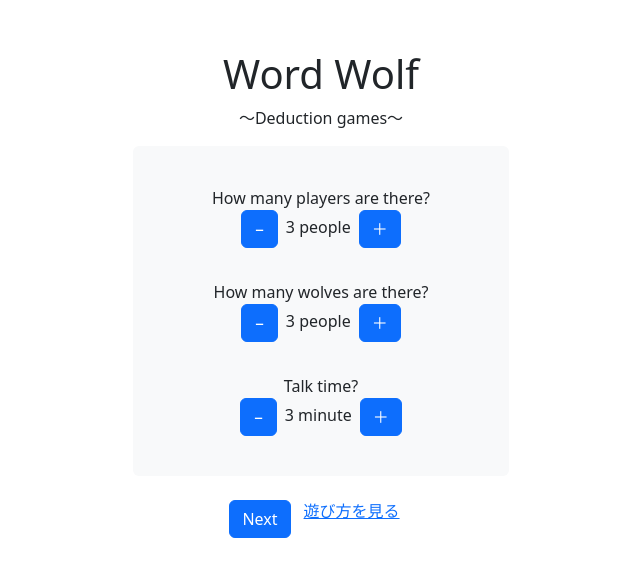
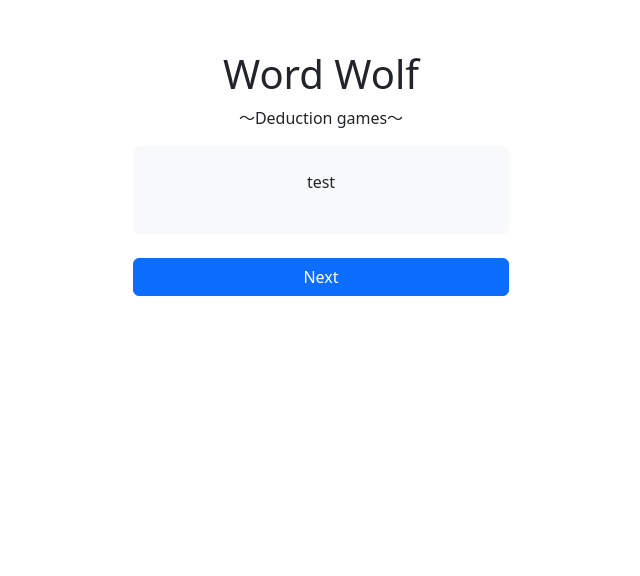
Before and after one commit to y-hashikura/wordwolf, a React (Create React App) app in the folder frontend/react_project/: page / in a window 1280 px wide. Both pictures are taken after a click on the button "Next". Shown: the top 576 px of the page, without its empty margins (319-959 px from the left). Built offline with nearby package versions, Linux system fonts and the light colour scheme.

Commit message:
[update] Context APIの活用による画面遷移/その他関連部分のリファクタリング

```diff
--- a/frontend/react_project/src/App.js
+++ b/frontend/react_project/src/App.js
@@ -1,23 +1,27 @@
-import React, { useState } from 'react';
-import GameSetupPage from './pages/GameSetupPage';
+import React, { useState , createContext} from 'react';
+import { GameSetupPage, PlayersInputPage} from './pages';
+import { usePlayers, useWolves, useTalkTime, useStepUp } from './hooks'
+
+// Context API
+export const GameContext = createContext();
 
 const App = () => {
-  const [currentPage, setCurrentPage] = useState('setup');  // 初期ページを設定
-
-  const renderPage = () => {
-    switch (currentPage) {
-      case 'setup':
-        return <GameSetupPage setCurrentPage={setCurrentPage} />;
-      default:
-        return <GameSetupPage setCurrentPage={setCurrentPage} />;
-    }
-  };
+  // カスタムフック
+  const { players, increasePlayers, decreasePlayers } = usePlayers();
+  const { wolves, increaseWolves, decreaseWolves } = useWolves();
+  const { talkTime, increaseTalkTime, decreaseTalkTime } = useTalkTime();
+  const { stepUps, increaseStepUps, decreaseStepUps } = useStepUp(); // 現在の状態を管理するステータス
 
   return (
-    <div>
-      {/* 初期ページとして設定ページを表示 */}
-      {renderPage()}
-    </div>
+    <GameContext.Provider value={{
+        players, increasePlayers, decreasePlayers,
+        wolves, increaseWolves, decreaseWolves,
+        talkTime, increaseTalkTime, decreaseTalkTime,
+        stepUps, increaseStepUps, decreaseStepUps
+    }}>
+        {stepUps === 1 && <GameSetupPage />}
+        {stepUps === 2 && <PlayersInputPage />}
+    </GameContext.Provider>
   );
 };
 
--- /dev/null
+++ b/frontend/react_project/src/components/Counter.js
@@ -0,0 +1,29 @@
+/**
+ * @file Counter.js
+ * @description 人数や時間をカウンターするためのコンポーネント
+ * @module Counter
+ * @example
+ * 直接扱う場合：import Counter from './components/Counter';
+ * 名前付きエクスポート：export {default as Counter} from './Counter'
+ * @author 橋倉 佳希
+ * @updated_by
+ * @update_history
+ * 　・2024/10/04 初期作成
+ */
+import React from "react";
+import { Button } from 'react-bootstrap';
+
+const Counter = (props) => {
+    return (
+        <div className="my-3">
+            <div>{props.title}</div>
+            <div>
+                <Button onClick={props.decreaseFunction}>−</Button>
+                <span className="mx-2">{props.currentcount} {props.unit}</span>
+                <Button onClick={props.increaseFunction}>＋</Button>
+            </div>
+        </div>
+    )
+
+}
+export default Counter
--- /dev/null
+++ b/frontend/react_project/src/components/NextButton.js
@@ -0,0 +1,24 @@
+/**
+ * @file NextButton.js
+ * @description 人数や時間をカウンターするためのコンポーネント
+ * @module NextButton
+ * @example
+ * 直接扱う場合：import NextButton from './components/NextButton';
+ * 名前付きエクスポート：export {default as NextButton} from './NextButton'
+ * @author 橋倉 佳希
+ * @updated_by
+ * @update_history
+ * 　・2024/10/04 初期作成
+ */
+
+import React, { useContext } from "react";
+import { Button } from 'react-bootstrap';
+import { GameContext } from "../App";
+
+const NextButton = () => {
+    const { increaseStepUps } = useContext(GameContext);
+    return (
+        <Button className="mt-4" variant="primary" onClick={increaseStepUps}>Next</Button>
+    )
+}
+export default NextButton
--- /dev/null
+++ b/frontend/react_project/src/components/SubTitle.js
@@ -0,0 +1,21 @@
+/**
+ * @file SubTitle.js
+ * @description サブタイトルを表示するためのReactコンポーネント
+ * @module SubTitle
+ * @example
+ * 直接扱う場合：import SubTitle from './components/SubTitle';
+ * 名前付きエクスポート：export {default as SubTitle} from './SubTitle'
+ * @author 橋倉 佳希
+ * @updated_by
+ * @update_history
+ * 　・2024/10/04 初期作成
+ */
+import React from "react";
+
+const SubTitle = ({subTitle = "～Deduction games～"}) => {
+    return (
+        <p>{subTitle}</p>
+    )
+}
+
+export default SubTitle
--- a/frontend/react_project/src/hooks/index.js
+++ b/frontend/react_project/src/hooks/index.js
@@ -1,3 +1,4 @@
 export {default as usePlayers} from './usePlayers'
 export {default as useTalkTime} from './useTalkTime'
 export {default as useWolves} from './useWolves'
+export {default as useStepUp} from './useStepUp'
--- /dev/null
+++ b/frontend/react_project/src/hooks/useStepUp.js
@@ -0,0 +1,24 @@
+/**
+ * @file useStepUp.js
+ * @description 画面切替用のカスタムフック
+ * @module useStepUp
+ * @example
+ * 直接扱う場合：import useStepUp from './hooks/useStepUp';
+ * 名前付きエクスポート：export {default as useStepUp} from './hooks'
+ * @author 橋倉 佳希
+ * @updated_by
+ * @update_history
+ * 　・2024/10/04 初期作成
+ */
+import React, { useState } from 'react';
+
+const useStepUp = (initialstepUps = 1) => {
+  const [stepUps, setstepUps] = useState(initialstepUps);
+
+  const increaseStepUps = () => setstepUps(stepUps + 1);
+  const decreaseStepUps = () => setstepUps(Math.max(stepUps - 1, 1));
+
+  return { stepUps, increaseStepUps, decreaseStepUps };
+};
+
+export default useStepUp;
--- a/frontend/react_project/src/pages/GameSetupPage.js
+++ b/frontend/react_project/src/pages/GameSetupPage.js
@@ -12,56 +12,52 @@
  * 　・初期作成 2024/10/04
  */
 
-import React, { useState } from 'react';
-import { Container, Row, Col, Button, Form } from 'react-bootstrap';
-// hooksのエントリーポイント(index.js)をインポート
-import { usePlayers , useWolves, useTalkTime} from '../hooks'
-// componentsのエントリーポイント(index.js)をインポート
-import { Title } from '../components'
+import React, { useContext } from 'react';
+import { Container, Button } from 'react-bootstrap';
+import { Title, SubTitle, Counter, NextButton } from '../components'
+import { GameContext } from '../App';
 
 const GameSetupPage = () => {
-    const {players, increasePlayers, decreasePlayers} = usePlayers();
-    const {wolves, increaseWolves, decreaseWolves} = useWolves();
-    const {talkTime, increaseTalkTime, decreaseTalkTime} = useTalkTime();
+    const {
+        players, increasePlayers, decreasePlayers,
+        wolves, increaseWolves, decreaseWolves,
+        talkTime, increaseTalkTime, decreaseTalkTime,
+    } = useContext(GameContext);
 
     return (
         <Container className="text-center" style={{ maxWidth: '400px', marginTop: '50px' }}>
-        <Title />
-        <p>～Deduction games～</p>
-        <div className="setup-box bg-light p-4 rounded">
-            <div className="d-flex flex-column">
-                <div className="my-3">
-                    <div>How many players are there?</div>
-                    <div>
-                    <Button onClick={decreasePlayers}>−</Button>
-                    <span className="mx-2">{players} people</span>
-                    <Button onClick={increasePlayers}>＋</Button>
-                    </div>
-                </div>
-
-                <div className="my-3">
-                    <div>How many wolves are there?</div>
-                    <div>
-                    <Button onClick={decreaseWolves}>−</Button>
-                    <span className="mx-2">{wolves} people</span>
-                    <Button onClick={increaseWolves}>＋</Button>
-                    </div>
-                </div>
-
-                <div className="my-3">
-                    <div>Talk time?</div>
-                    <div>
-                    <Button onClick={decreaseTalkTime}>−</Button>
-                    <span className="mx-2">{talkTime} minute</span>
-                    <Button onClick={increaseTalkTime}>＋</Button>
-                    </div>
+            <Title />
+            <SubTitle/>
+            <div className="setup-box bg-light p-4 rounded">
+                <div className="d-flex flex-column">
+                    <Counter
+                        title={"How many players are there?"}
+                        currentcount={players}
+                        decreaseFunction={decreasePlayers}
+                        increaseFunction={increasePlayers}
+                        unit={"people"}
+                    />
+                    <Counter
+                        title={"How many wolves are there?"}
+                        currentcount={wolves}
+                        decreaseFunction={decreaseWolves}
+                        increaseFunction={increaseWolves}
+                        unit={"people"}
+                    />
+                    <Counter
+                        title={"Talk time?"}
+                        currentcount={talkTime}
+                        decreaseFunction={decreaseTalkTime}
+                        increaseFunction={increaseTalkTime}
+                        unit={"minute"}
+                    />
                 </div>
             </div>
-        </div>
-        <Button className="mt-4" variant="primary">Next</Button>
-        <Button className="mt-2" variant="link">遊び方を見る</Button>
+            <div className="d-flex flex-column">
+                <NextButton />
+                <Button className="mt-2" variant="link">遊び方を見る</Button>
+            </div>
       </Container>
-
     );
 }
 export default GameSetupPage;
--- /dev/null
+++ b/frontend/react_project/src/pages/PlayersInputPage.js
@@ -0,0 +1,35 @@
+/**
+ * @file PlayersInputPage.js
+ * @description 人数や時間をカウンターするためのコンポーネント
+ * @module PlayersInputPage
+ * @example
+ * 直接扱う場合：import PlayersInputPage from './pages/PlayersInputPage';
+ * 名前付きエクスポート：export {default as PlayersInputPage} from './pages'
+ * @author 橋倉 佳希
+ * @updated_by
+ * @update_history
+ * 　・2024/10/04 初期作成
+ */
+import React from 'react';
+import { Container, Button } from 'react-bootstrap';
+import { Title, SubTitle, NextButton } from '../components'
+
+const PlayersInputPage = () => {
+
+    return (
+        <Container className="text-center" style={{ maxWidth: '400px', marginTop: '50px' }}>
+            <Title/>
+            <SubTitle/>
+            <div className="setup-box bg-light p-4 rounded">
+                <div className="d-flex flex-column">
+                    <p>test</p>
+                </div>
+            </div>
+            <div className="d-flex flex-column">
+                <NextButton />
+            </div>
+      </Container>
+
+    );
+}
+export default PlayersInputPage;
--- /dev/null
+++ b/frontend/react_project/src/pages/index.js
@@ -0,0 +1,2 @@
+export {default as GameSetupPage} from './GameSetupPage'
+export {default as PlayersInputPage} from './PlayersInputPage'
```
Also changed, not shown: frontend/react_project/src/components/Title.js (+9 -10 lines), frontend/react_project/src/components/index.js (+16 -0 lines).
